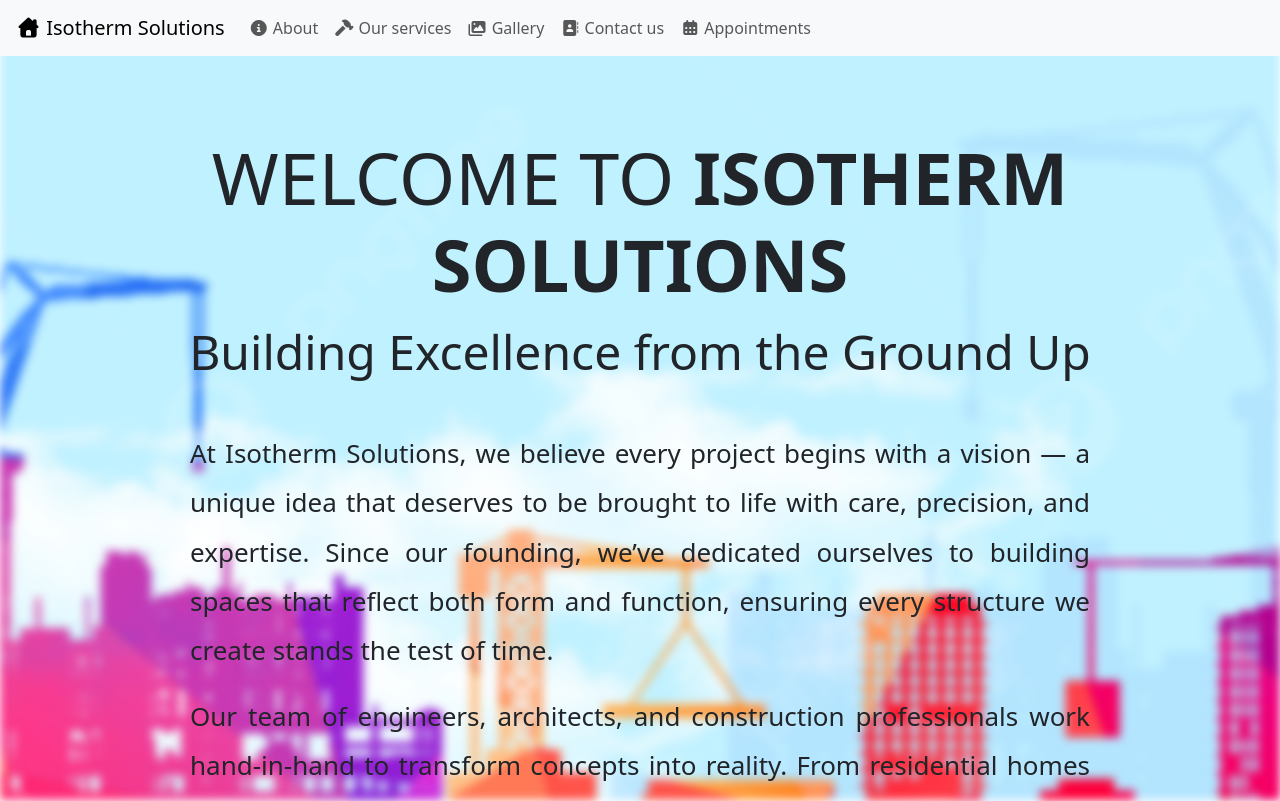
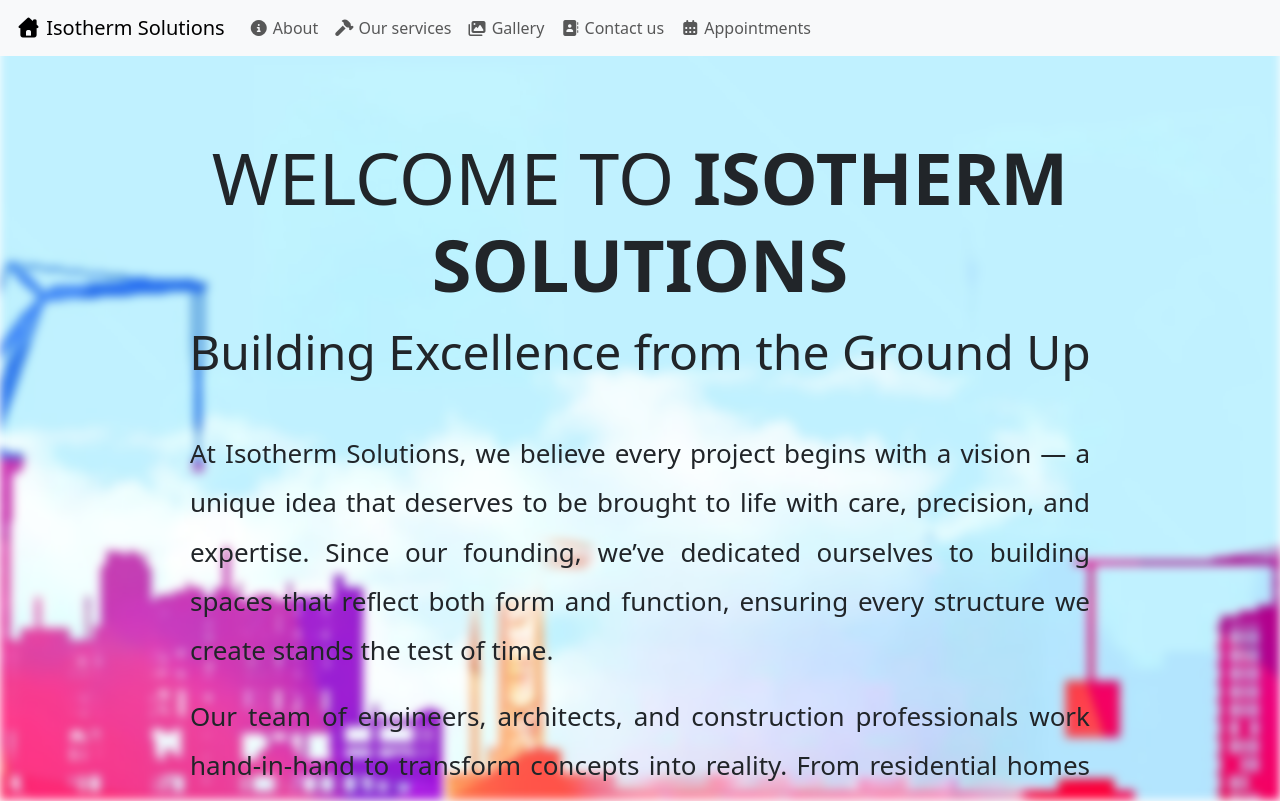
Before and after one commit to djordjevukosavljevic/SMBEnterprise, a React (Create React App) app in the folder frontend/: page / in a window 1280 px wide. Shown: the top 801 px of the page. Built offline with nearby package versions, Linux system fonts and the light colour scheme.

Commit message:
removed watermark from wallpaper

```diff
--- a/frontend/src/css/style.css
+++ b/frontend/src/css/style.css
@@ -19,7 +19,7 @@ body, #root {
   left: 0;
   width: 100%;
   height: 100%;
-  background-image: url('../images/wallpaper4.jpg');
+  background-image: url('../images/wallpaper4.jpeg');
   background-size: cover;
   background-position: center;
   filter: blur(5px);
```
Also changed, not shown: frontend/src/images/wallpaper13.jpg (renamed from frontend/src/images/wallpaper4.jpg), frontend/src/images/wallpaper4.jpeg (added).
